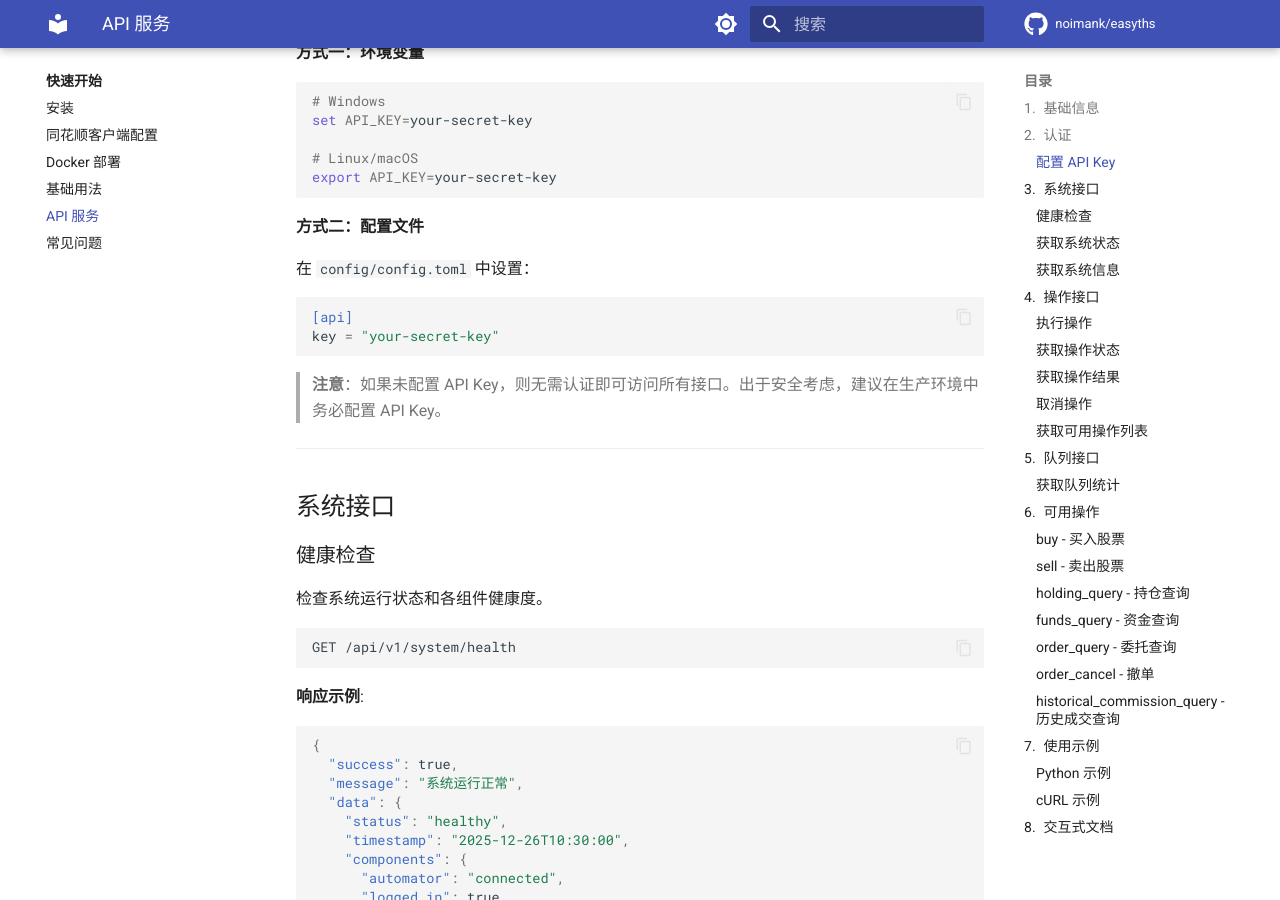
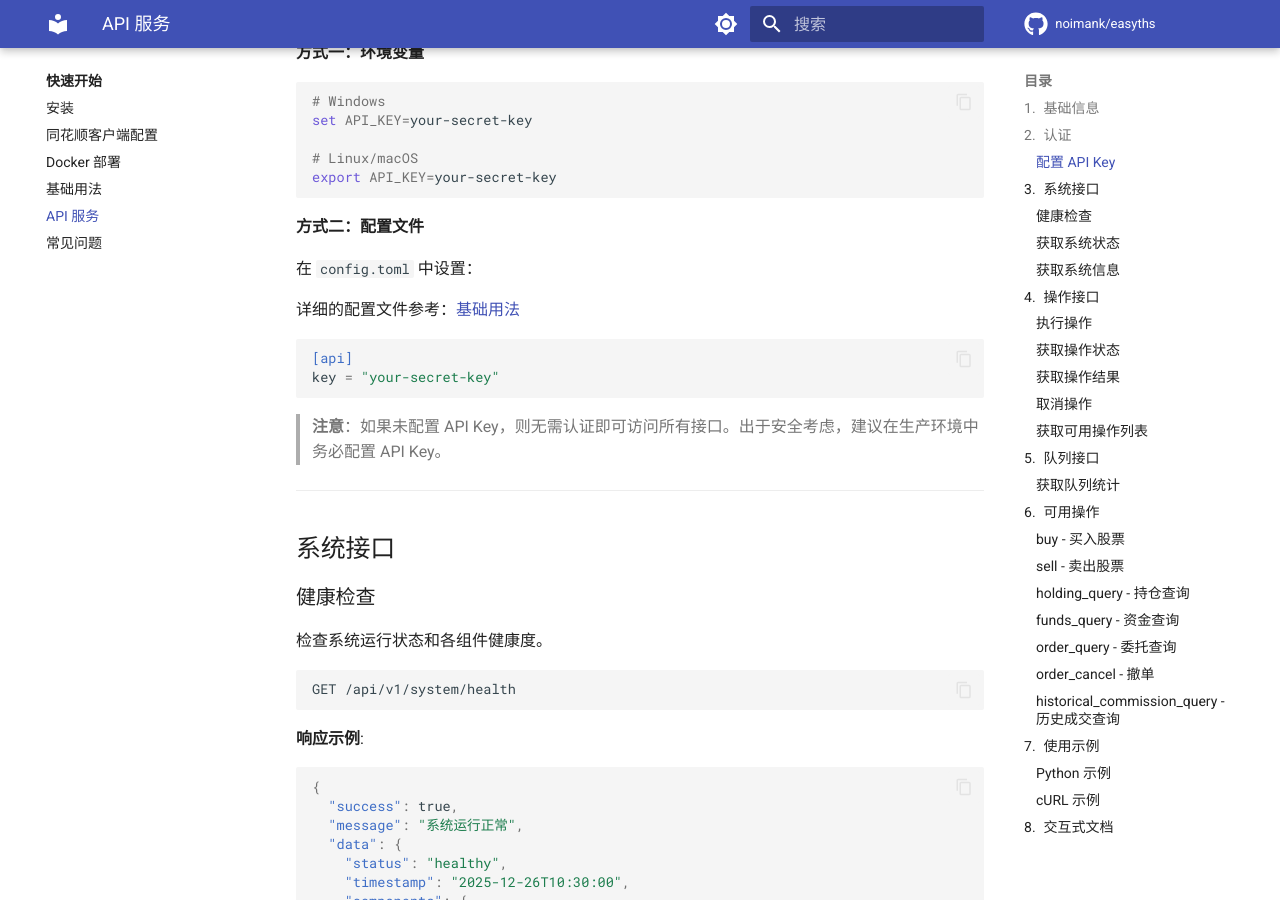
Before and after one commit to noimank/easyths, an MkDocs documentation site: the page built from docs/getting-started/api.md, in a window 1280 px wide and 900 px high, scrolled down 689 px. Built offline with MkDocs 1.6.1 and Material for MkDocs 9.7.7, drawn with Linux system fonts in a browser that asks for light colours; comment, search, counter and statistics services are not loaded; some of the changed text lies outside the part shown.

Commit message:
📝 docs: 优化 API 文档格式与可读性
- 修正配置文件路径说明（config/config.toml → config.toml）
- 添加基础用法文档的交叉引用
- 为列表项添加空行分隔，提升阅读体验
- 同步更新依赖锁文件至 v1.0.2

````diff
--- a/docs/getting-started/api.md
+++ b/docs/getting-started/api.md
@@ -32,7 +32,9 @@ export API_KEY=your-secret-key
 
 **方式二：配置文件**
 
-在 `config/config.toml` 中设置：
+在 `config.toml` 中设置：
+
+详细的配置文件参考：[基础用法](basic-usage.md)
 
 ```toml
 [api]
@@ -142,6 +144,7 @@ POST /api/v1/operations/{operation_name}
 ```
 
 **路径参数**:
+
 - `operation_name`: 操作名称，见下文[可用操作](#available-operations)
 
 **请求体**:
@@ -155,7 +158,9 @@ POST /api/v1/operations/{operation_name}
 ```
 
 **参数说明**:
+
 - `params`: 操作参数对象，具体参数见[可用操作](#available-operations)
+
 - `priority`: 优先级 (0-10)，数值越大优先级越高，默认 0
 
 **响应示例**:
@@ -205,9 +210,13 @@ GET /api/v1/operations/{operation_id}/status
 ```
 
 **状态值**:
+
 - `queued`: 排队中
+
 - `running`: 执行中
+
 - `success`: 成功
+
 - `failed`: 失败
 
 ### 获取操作结果
````
Also changed, not shown: 1 other file.
